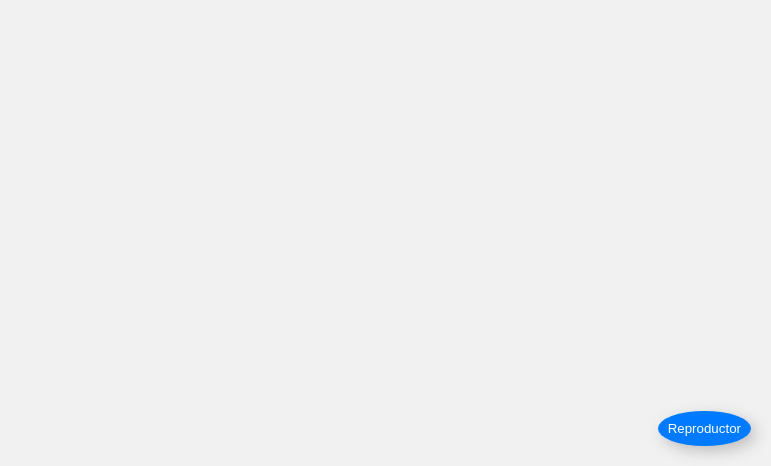
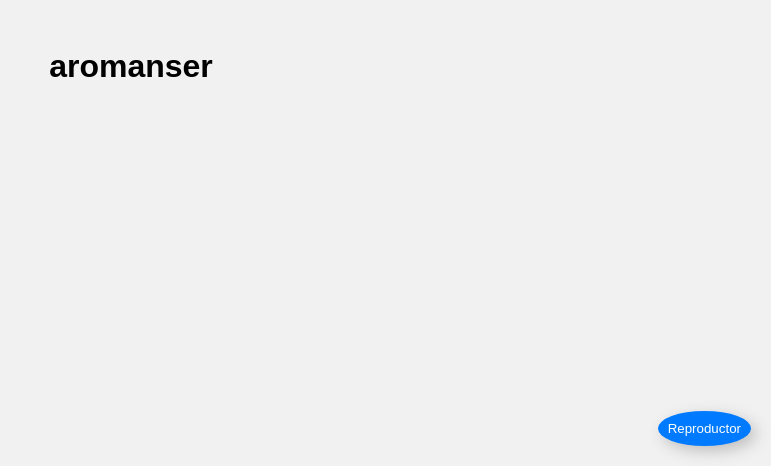
Before and after one commit to aro-manser/radioaromanser, a plain HTML site: page index.html in a window 1280 px wide. Shown: the part 334-800 px from the top of the page, without its empty margins (509-1280 px from the left). Drawn offline with Linux system fonts and the light colour scheme.

Commit message:
se agrego nombre a la radio

```diff
--- a/index.html
+++ b/index.html
@@ -102,6 +102,7 @@
     <button id="toggle-button" onclick="togglePlayer()">Reproductor</button>
 
     <!-- Contenedor del reproductor -->
+    <h1>aromanser</h1>
     <div class="radio-container" id="radio-container">
         <audio id="radio-player" src="" controls></audio>
 
```
